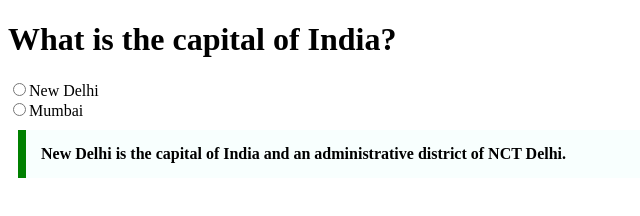
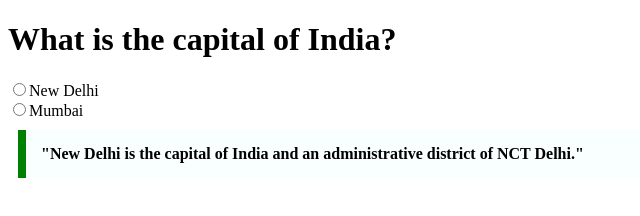
Before and after one commit to acciojob/trivia-AVIJIT-DEY, a website: page main.html in a window 1280 px wide. Shown: the full height of the page, 0-640 px from the left. Drawn offline with Linux system fonts and the light colour scheme.

Commit message:
created a submission

```diff
--- a/main.html
+++ b/main.html
@@ -26,7 +26,7 @@
 </div>
 <div >
 <blockquote>
-New Delhi is the capital of India and an administrative district of NCT Delhi.
+"New Delhi is the capital of India and an administrative district of NCT Delhi."
 </blockquote>
 </div>
 	<!-- the entire body must be written by student -->
```
